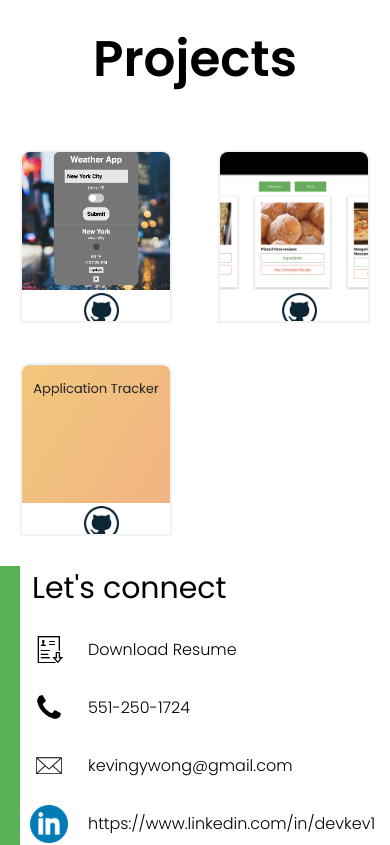
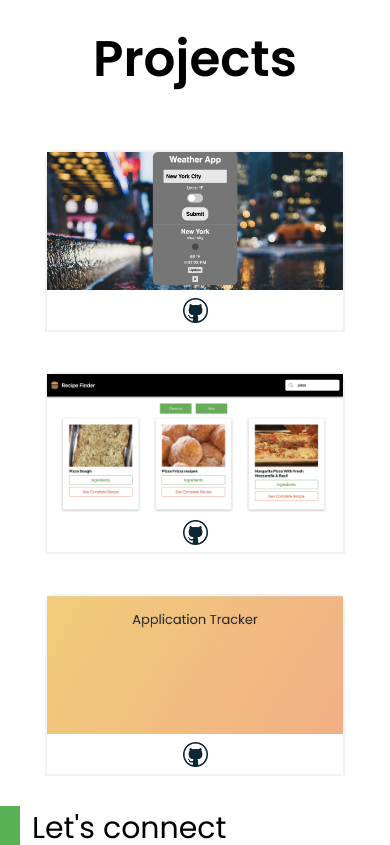
Before and after one commit to devkev1/react-portfolio-site, a React (Create React App) app: page / in a window 390 px wide. Shown: the part 1760-2605 px from the top of the page. Built offline with nearby package versions, Linux system fonts and the light colour scheme.

Commit message:
fixed media query and styling

```diff
--- a/src/components/project/Project.js
+++ b/src/components/project/Project.js
@@ -1,18 +1,31 @@
 import "./project.css";
 import GitHub from "../../img/github.png";
+import { useContext } from "react";
+import { ThemeContext } from "../../context";
 
 const Project = ({ img, link, description, github }) => {
+  const theme = useContext(ThemeContext);
+  const darkMode = theme.state.darkMode;
+
   return (
     <div className="p">
-      <a href={link} target="_blank" rel="noreferrer">
-        <div className="p-img" style={{ backgroundImage: `url(${img})` }}></div>
-      </a>
+      <div className="p-img" style={{ backgroundImage: `url(${img})` }}>
+        <a href={link} target="_blank" rel="noreferrer" className="p-site-link">
+          &nbsp;
+        </a>
+      </div>
       <p className="p-description">{description}</p>
-      <a href={github} target="_blank" rel="noreferrer">
-        <div>
-          <img src={GitHub} alt="" className="p-github" />
-        </div>
-      </a>
+      <div className="p-padding"></div>
+      <div>
+        <a
+          href={github}
+          target="_blank"
+          rel="noreferrer"
+          className="p-github-link"
+        >
+          <img src={darkMode ? GitHub : GitHub} alt="" className="p-github" />
+        </a>
+      </div>
     </div>
   );
 };
--- a/src/components/project/project.css
+++ b/src/components/project/project.css
@@ -1,14 +1,20 @@
 .p {
-    width: 30%;
+    width: 250px;
     margin: 20px 10px;
     border: 2px solid rgb(243, 242, 242);
     border-radius: 10px 10px 0px 0px;
-    overflow: hidden;
+    display: flex;
+    flex-direction: column;
+    justify-content: space-between;
+}
+
+.p-site-link {
+    height: 100%;
 }
 
 .p-description {
     margin-left: 10px;
-    margin-right: 12px;
+    margin-right: 10px;
 }
 
 .p-img {
@@ -18,16 +24,29 @@
     background-position: center;
 }
 
+.p-github-link  {
+    justify-content: center;
+    height: 50px;
+    align-items: center;
+}
+
+.p-padding {
+    flex-grow: 1;
+}
+
 .p-github {
-    margin-right: -370px;
-    margin-top: -6px;
+    margin: 5px 0 20px 0;
+    height: 40px;
+    width: auto;
+}
+
+@media screen and (max-width: 720px) {
+    .p {
+        width: 80%;
+    }
 }
 
 @media screen and (max-width: 480px) {
-    .p {
-        width: 40%;
-        height: 20vh;
-    }
 
     .p-description {
         display: none;
@@ -38,8 +57,13 @@
     }
 
     .p-github {
-        margin-right: -158px;
-        margin-top: 3px;
-        width: 35px;
+        margin: 20px;
+        width: 25px;
+        height: auto;
     }
+
+    .p-github-link {
+        height: 40px;
+    }
+
 }
--- a/src/components/projects/projects.css
+++ b/src/components/projects/projects.css
@@ -23,7 +23,8 @@
     width: 100%;
     display: flex;
     flex-wrap: wrap;
-    justify-content: space-between;
+    justify-content: center;
+    text-align: center;
 }
 
 @media screen and (max-width: 480px) {
```
Also changed, not shown: 1 other file (tests, documents, lock files or other folders).
